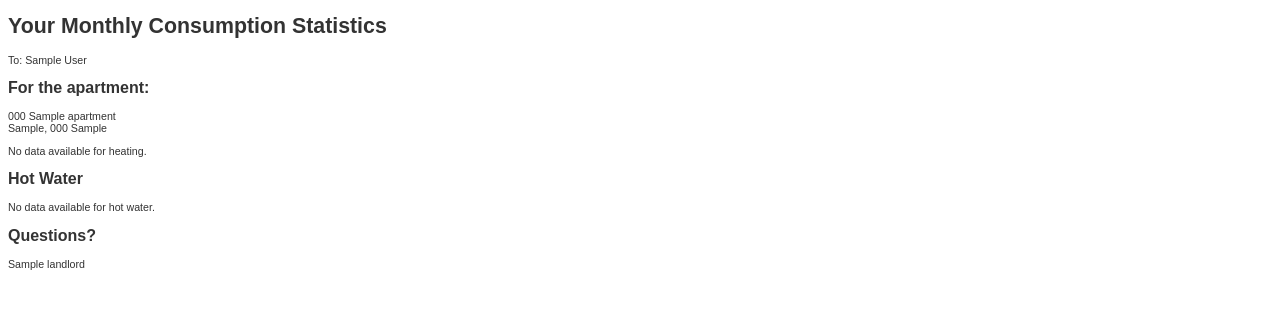
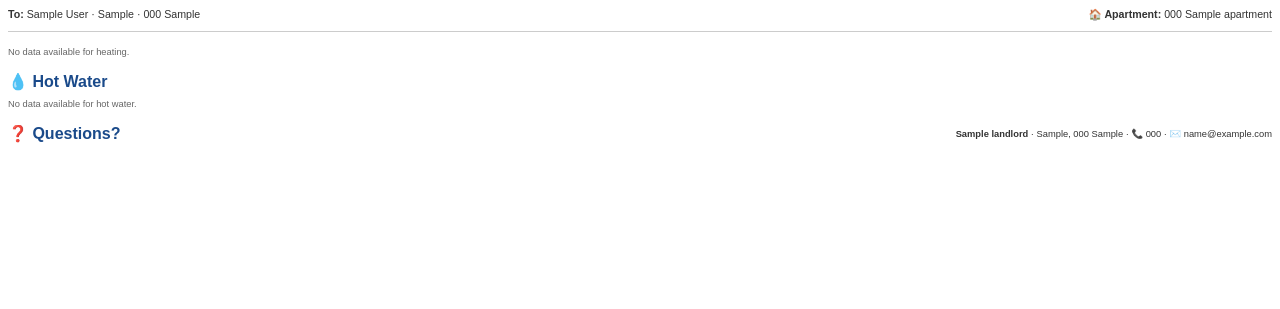
Before and after one commit to tabacha/librelandlord, a Django app: template librelandlord/bill/templates/heating_info.html in a window 1280 px wide. Shown: the top 309 px of the page. Run offline with Django 5.2, Linux system fonts and the light colour scheme; the template is opened without the code that fills it: values that come from a table or form of the project are taken from there, others are empty; tables that the repository leaves empty hold one stand-in row (values such as "Sample post"); some libraries are stand-ins or nearby versions.

Commit message:
Formatierung Heating Info

```diff
--- a/librelandlord/bill/templates/heating_info.html
+++ b/librelandlord/bill/templates/heating_info.html
@@ -101,9 +79,59 @@ tr:nth-child(odd) .percentage {
 .table-width-74 {
     width: 74%;
 }
+
+.header {
+    display: flex;
+    justify-content: space-between;
+    margin-bottom: 15px;
+    padding-bottom: 10px;
+    border-bottom: 1px solid #ccc;
+}
+
+.header-left {
+    flex: 1;
+    white-space: nowrap;
+}
+
+.header-right {
+    text-align: right;
+    white-space: nowrap;
+}
+
+h2 {
+    margin-top: 15px;
+    margin-bottom: 8px;
+    color: #1a4a8a;
+}
+
+p {
+    margin-top: 5px;
+    margin-bottom: 10px;
+    font-size: 7pt;
+    color: #666;
+}
+
+.questions-row {
+    display: flex;
+    justify-content: space-between;
+    align-items: center;
+    margin-top: 15px;
+}
+
+.questions-row h2 {
+    margin: 0;
+}
+
+.landlord-contact {
+    text-align: right;
+    font-size: 7pt;
+}
+
 @page {
     @top-center {
-        content: "{% trans 'Monthly Heating Cost Info' %}";
+        content: "📊 {% trans 'Monthly Heating Cost Info' %}";
+        font-size: 16pt;
+        font-weight: bold;
     }
     @bottom-center {
         content: "{% trans 'Page ' %}" counter(page) "{% trans ' of ' %}" counter(pages);
@@ -113,19 +141,16 @@ tr:nth-child(odd) .percentage {
         {% endcompress %}
     </head>
     <body>
-        <h1>{% trans 'Your Monthly Consumption Statistics' %}</h1>
-        <div class="renter">
-        {% trans 'To: ' %}{{ renter.first_name }} {{ renter.last_name }}
-        </div>
-        <h2>{% trans 'For the apartment:' %}</h2>
-        <div class="apartment">
-        {{ apartment.number }}  {{ apartment.name }}<br>
-        {{ apartment.street }},
-        {{ apartment.postal_code }}
-        {{ apartment.city }}
+        <div class="header">
+            <div class="header-left">
+                <strong>{% trans 'To: ' %}</strong>{{ renter.first_name }}&nbsp;{{ renter.last_name }} · {{ apartment.street }} · {{ apartment.postal_code }}&nbsp;{{ apartment.city }}
+            </div>
+            <div class="header-right">
+                <strong>🏠 {% trans 'Apartment:' %}</strong> {{ apartment.number }}&nbsp;{{ apartment.name }}
+            </div>
         </div>
         {% if heating %}
-        <h2>{% trans 'Heating' %}</h2>
+        <h2>🔥 {% trans 'Heating' %}</h2>
         {% include "heating_info_table.html" with data=heating %}
         <p>{% trans 'The comparison value (shown in gray on the chart) indicates how much your neighbors (i.e., the entire building) have consumed relative to your apartment size for the month.' %}</p>
         {% else %}
@@ -133,9 +158,9 @@ tr:nth-child(odd) .percentage {
         {% endif %}
 
         {% if page_break %}
-        <h2 style="break-before: page;">{% trans 'Hot Water' %}</h2>
+        <h2 style="break-before: page;">💧 {% trans 'Hot Water' %}</h2>
         {% else %}
-        <h2>{% trans 'Hot Water' %}</h2>
+        <h2>💧 {% trans 'Hot Water' %}</h2>
         {% endif %}
 
         {% if hot_water %}
@@ -145,8 +170,14 @@ tr:nth-child(odd) .percentage {
         <p>{% trans 'No data available for hot water.' %}</p>
         {% endif %}
 
-        <h2>{% trans 'Questions?' %}</h2>
-        <p>{{ landlord_info }}</p>
+        {% if landlord %}
+        <div class="questions-row">
+            <h2>❓ {% trans 'Questions?' %}</h2>
+            <span class="landlord-contact">
+                <strong>{{ landlord.name }}</strong> · {{ landlord.street }}, {{ landlord.postal_code }} {{ landlord.city }}{% if landlord.phone %} · 📞 {{ landlord.phone }}{% endif %}{% if landlord.email %} · ✉️ {{ landlord.email }}{% endif %}
+            </span>
+        </div>
+        {% endif %}
 
     </body>
 </html>
--- a/librelandlord/bill/templates/heating_info_table.html
+++ b/librelandlord/bill/templates/heating_info_table.html
@@ -22,7 +22,7 @@
         <td style="text-align: left">
             {{ row.date |date:"F y" }}
         </td>
-        <td style="text-align: right" > {{ row.actual }} kWh</td>
+        <td style="text-align: right; white-space: nowrap">{{ row.actual }}&nbsp;kWh{% if row.actual_m3 %} ({{ row.actual_m3 }}&nbsp;m³){% endif %}</td>
         <td style="text-align: right">{% if row.year_before is not None %}{{ row.year_before }} kWh{% endif %}</td>
         <td style="text-align: right">{{ row.compare }} kWh</td>
         <td  class="percentage">
--- a/librelandlord/bill/views/heating_info.py
+++ b/librelandlord/bill/views/heating_info.py
@@ -10,7 +10,7 @@ import json
 
 from weasyprint import HTML
 
-from ..models import Renter, HeatingInfo, HeatingInfoTemplate
+from ..models import Renter, HeatingInfo, HeatingInfoTemplate, Landlord
 
 import logging
 
@@ -106,18 +106,20 @@ def get_heating_info_context(request, renter_id: int):
                 hot_water.append({
                     'date': date,
                     'actual': entry.hot_water_energy_kwh,
+                    'actual_m3': entry.hot_water_m3,
                     'year_before': water_year_before,
                     'compare': entry.compare_hot_water_energy_kwh,
                     'actual_percent': 100 * (entry.hot_water_energy_kwh/max_water),
                     'compare_percent': 100 * (entry.compare_hot_water_energy_kwh/max_water),
                 })
 
+    landlord = Landlord.get_instance()
     context = {
         'renter': renter,
         'apartment': renter.apartment,
         'heating': heating,
         'hot_water': hot_water,
-        'landlord_info': settings.HEATING_INFO_FOOTER,
+        'landlord': landlord,
         'page_break': (len(hot_water)+len(heating)) > 18,
     }
     return context
```
Also changed, not shown: other parts of librelandlord/bill/templates/heating_info.html (+3 -25 lines), librelandlord/locale/de/LC_MESSAGES/django.po.
